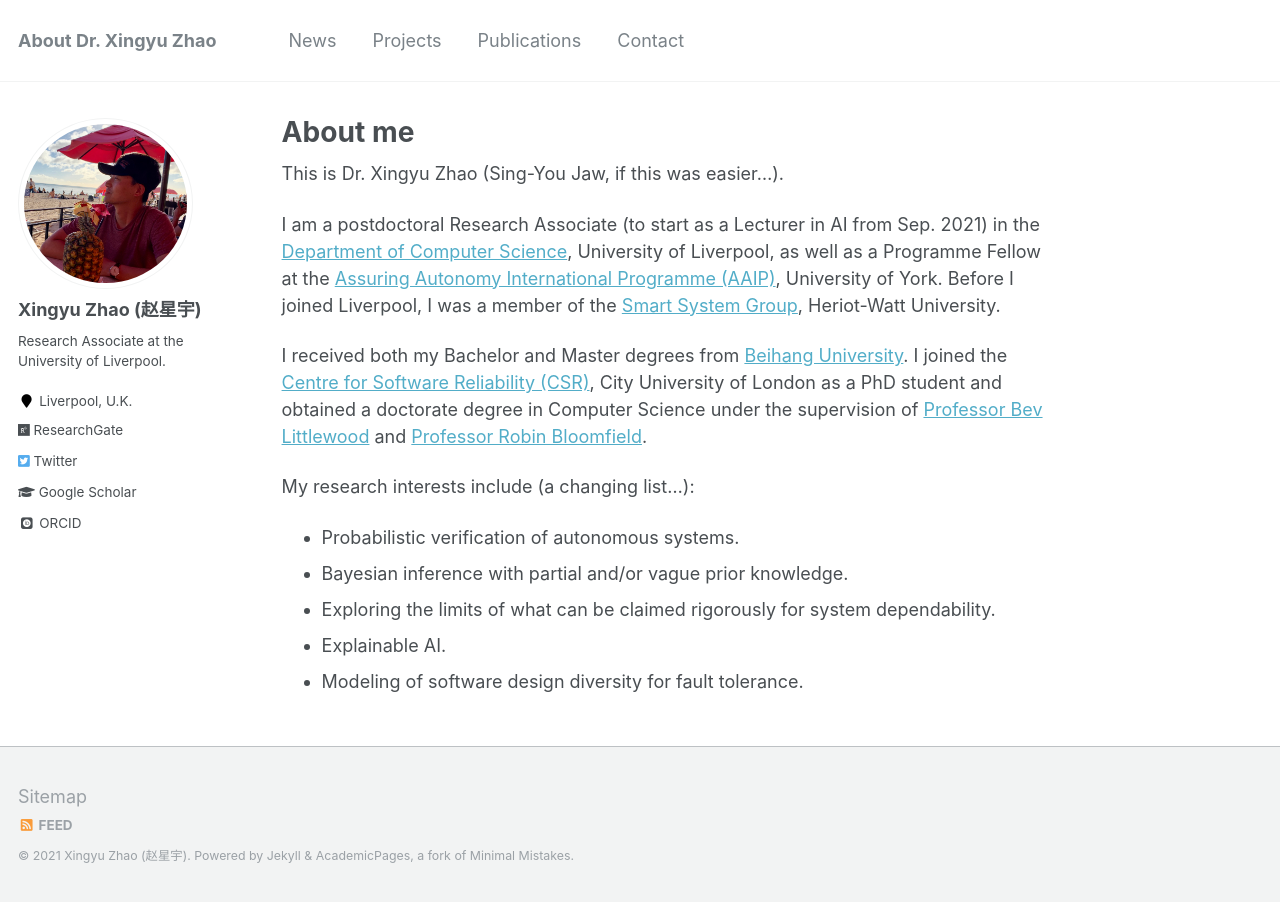
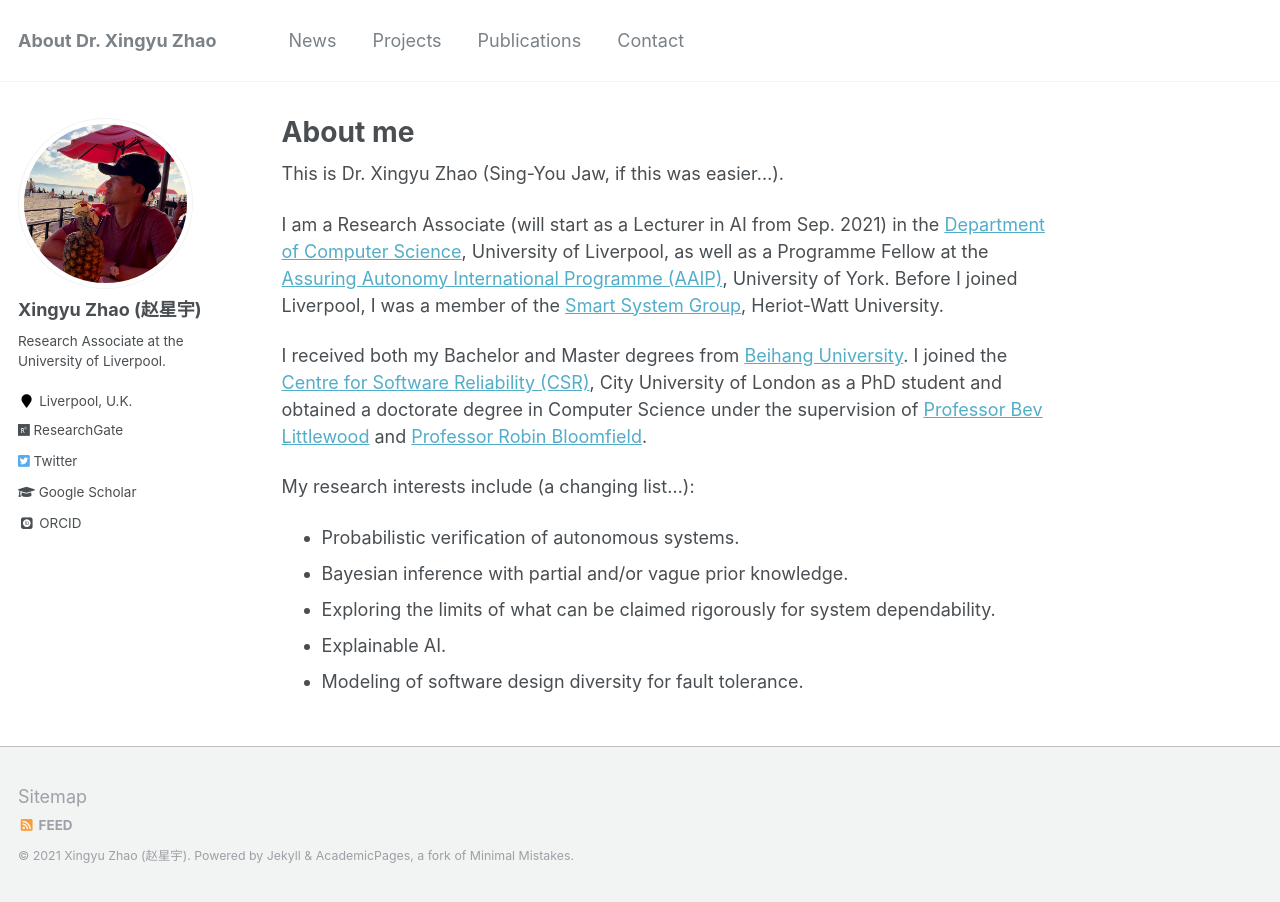
Before and after one commit to x-y-zhao/x-y-zhao.github.io, a Jekyll site: the page built from _pages/about.md, in a window 1280 px wide. Built offline with Jekyll 4.4.1, drawn with Linux system fonts in a browser that asks for light colours; some web fonts are replaced.

Commit message:
Update about.md

```diff
--- a/_pages/about.md
+++ b/_pages/about.md
@@ -10,7 +10,7 @@
 
 This is Dr. Xingyu Zhao (Sing-You Jaw, if this was easier...).
 
-I am a postdoctoral Research Associate (to start as a Lecturer in AI from Sep. 2021) in the [Department of Computer Science](https://www.csc.liv.ac.uk/), University of Liverpool, as well as a Programme Fellow at the [Assuring Autonomy International Programme (AAIP)](https://www.york.ac.uk/assuring-autonomy/), University of York. Before I joined Liverpool, I was a member of the [Smart System Group](https://smartsystems.hw.ac.uk/), Heriot-Watt University.
+I am a Research Associate (will start as a Lecturer in AI from Sep. 2021) in the [Department of Computer Science](https://www.csc.liv.ac.uk/), University of Liverpool, as well as a Programme Fellow at the [Assuring Autonomy International Programme (AAIP)](https://www.york.ac.uk/assuring-autonomy/), University of York. Before I joined Liverpool, I was a member of the [Smart System Group](https://smartsystems.hw.ac.uk/), Heriot-Watt University.
 
 I received both my Bachelor and Master degrees from [Beihang University](https://ev.buaa.edu.cn/). I joined the [Centre for Software Reliability (CSR)](https://www.city.ac.uk/about/schools/mathematics-computer-science-engineering/research/centre-for-software-reliability), City University of London as a PhD student and obtained a doctorate degree in Computer Science under the supervision of [Professor Bev Littlewood](https://www.city.ac.uk/people/academics/bev-littlewood) and [Professor Robin Bloomfield](https://www.city.ac.uk/people/academics/robin-bloomfield).
 
```
